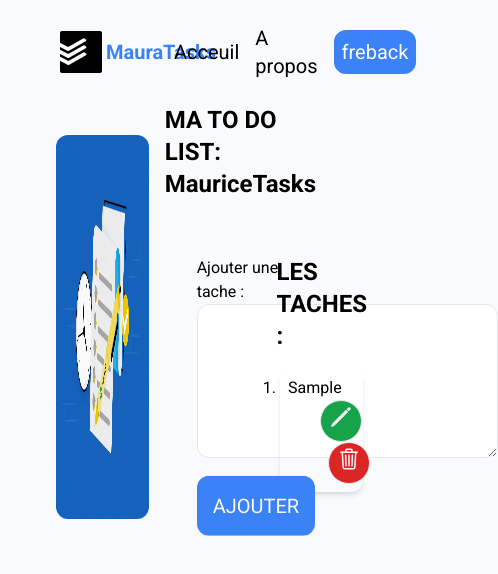
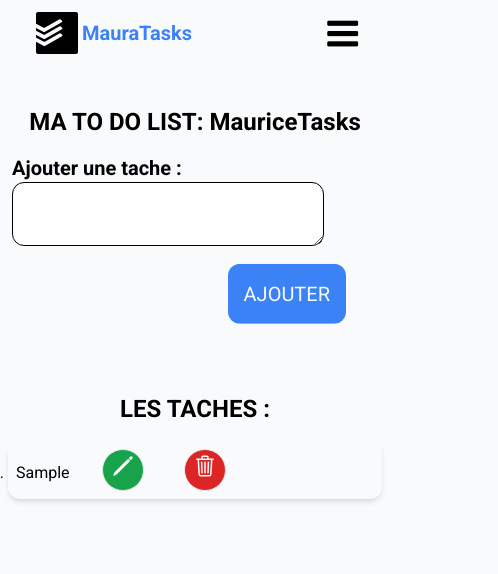
Before and after one commit to Maurice-parfait/todolist, a website: page todolist.html in a window 390 px wide. Both pictures are taken after typing "Sample" into the empty fields and a click on the button "AJOUTER". Shown: the whole page, 498 px wide, since content can reach past the window. Drawn offline with nearby package versions, Linux system fonts and the light colour scheme; files whose address does not match are found by name.

Commit message:
reponsive terminer sauf le menu en cour

```diff
--- a/script.js
+++ b/script.js
@@ -26,70 +26,9 @@
     easing: 'ease-in-out'
 });
 
+const menu = document.getElementById("menu");
+const btnmenu = document.getElementById("btnmenu");
 
-
-
-
-
-
-
-
-// la deuxieme page
-
-let liste = document.getElementById("tache");
-const btnajt = document.getElementById("btnajt");
-
-btnajt.addEventListener("click", function () {
-    let ajouter = document.getElementById("ajout_tache");
-    let tasktext = ajouter.value;
-
-    if (tasktext === "") {
-        return;
-    }
-
-    let li = document.createElement("li");
-    li.textContent = tasktext;
-
-    li.classList.add('w-full', 'mb-2', 'p-2', 'rounded-xl', 'shadow-md',); // Ajouter les classes Tailwind
-
-    let modifierbouton = document.createElement("button");
-    modifierbouton.innerHTML = '<ion-icon name="pencil-outline"></ion-icon>';
-
-    modifierbouton.classList.add('text-slate-50', 'px-2', 'py-1', 'border', 'ml-8', 'rounded-full', 'bg-green-600', 'text-2xl');
-
-    modifierbouton.onclick = function() {
-        modifierlist(li);
-    }
-
-    let supprimerbouton = document.createElement("button");
-    supprimerbouton.innerHTML = '<ion-icon name="trash-outline"></ion-icon>';
-
-    supprimerbouton.classList.add('text-slate-50', 'px-2', 'py-1', 'border', 'ml-10', 'rounded-full', 'bg-red-600', 'text-2xl');
-
-    supprimerbouton.onclick = function() {
-        supprimerlist(li);
-    }
-
-    li.appendChild(modifierbouton);
-    li.appendChild(supprimerbouton);
-
-    liste.appendChild(li);
-    ajouter.value = "";
+btnmenu.addEventListener("click", function(e) {
+    menu.classList.toggle('hidden');
 });
-
-function modifierlist(task) {
-    let tasktextElement = task.firstChild;
-    let tasktext = tasktextElement.textContent;
-
-    let newtasktext = prompt("Modifier la tache:", tasktext);
-
-    if (newtasktext === null || newtasktext === "") {
-        return;
-    }
-
-    tasktextElement.textContent = newtasktext;
-}
-
-function supprimerlist(task) {
-    liste.removeChild(task);
-}
--- a/tailwind.config.js
+++ b/tailwind.config.js
@@ -1,6 +1,6 @@
 /** @type {import('tailwindcss').Config} */
 module.exports = {
-  content: ["./index.html", "./script.js", "./todolist.html"],
+  content: ["./index.html", "./script.js", "./todolist.html", "todolist.js"],
   theme: {
     extend: {
       fontFamily : {
--- a/todolist.html
+++ b/todolist.html
@@ -5,46 +5,53 @@
     <meta name="viewport" content="width=device-width, initial-scale=1.0">
     <title>TO-DO-LIST</title>
     <link rel="stylesheet" href="src/output.css">
+    <link rel="stylesheet" href="icomoon/style.css">
     <script src="https://unpkg.com/scrollreveal"></script>
 </head>
 <body class="m-0 p-0 box-border  h-screen bg-slate-50 font-primary">
 
-    <div class="px-14 py-4 text-xl">
+    <div class="px-14 py-4 text-xl max-md:px-4 max-md:py-2 max-sm:px-8">
         <div class="flex items-center ">
             <div class="flex items-center text-blue-500 font-bold">
                 <img class="" src="img/icons8-todoist-50.png" alt="">
                 <h1>MauraTasks</h1>
             </div>
 
-            <ul class="flex justify-end w-full items-center">
-                <li class="m-2"><a href="index.html">
-                    Acceuil
-                </a></li>
-                <li class="m-2">A propos</li>
-                <li class="m-2 p-2 rounded-xl bg-blue-500 text-slate-50">freback</li>
+            <ul class="flex justify-end w-full items-center
+                max-sm:flex-col max-sm:justify-center max-sm:z-[99] max-sm:border max-sm:h-screen
+                max-sm:text-5xl max-sm:flex-wrap max-sm:bg-red-600 max-sm:absolute max-sm:top-16 max-sm:left-0
+                max-sm:hidden" id="menu">
+                <li class="m-2">Acceuil</li>
+                <li class="m-2">Apropos</li>
+                <li class="m-2 p-2 rounded-xl bg-blue-500 text-slate-50">To Do list</li>
             </ul>
+
+            <div class="hidden max-sm:flex max-sm:justify-end max-sm:w-full max-sm:text-4xl" >
+                <i class="icon-navicon" id="btnmenu"></i>
+            </div>
         </div>
     </div>
 
-    <div class="flex px-14 items-center">
-        <div class="w-1/3 mr-4">
+    <div class="flex px-14 items-center max-sm:px-2">
+        <div class="w-1/3 mr-4 max-sm:hidden">
             <img class="rounded-xl h-96" src="img/Best-To-Do-List-Apps-For-Better-Task-Management.webp" alt="">
         </div>
 
-        <div class="w-3/5">
+        <div class="w-3/5 max-sm:w-full max-sm:mt-10">
             <h1 class="flex justify-center text-2xl font-bold">MA TO DO LIST: MauriceTasks</h1>
 
-            <div class="flex">
-                <div class="ml-8 mt-14 w-1/2">
-                    <label for="">Ajouter une tache :</label> <br>
-                    <textarea class="p-4 border rounded-xl focus:outline-none focus:border-sky-500 focus:ring-1 focus:ring-sky-500" id="ajout_tache" name="" cols="30" rows="5"></textarea> <br>
+            <div class="flex max-sm:block">
+                <div class="ml-8 mt-14 w-1/2 max-sm:w-full max-sm:mt-4 max-sm:ml-1">
+                    <label for="" class="max-sm:font-bold max-sm:text-xl max-sm:mb-2">Ajouter une tache :</label> <br>
+                    <textarea class="p-4 border rounded-xl focus:outline-none focus:border-sky-500 focus:ring-1
+                     focus:ring-sky-500   max-sm:max-h-16 max-sm:w-5/6 max-sm:p-2 max-sm:border-black" id="ajout_tache" name="" cols="30" rows="5"></textarea> <br>
 
-                    <div class="mt-6">
+                    <div class="mt-6 max-sm:flex max-sm:justify-end max-sm:mr-10">
                         <button id="btnajt" class="p-4 rounded-xl flex justify-center  bg-blue-500 text-slate-50 text-xl animate-bounce">AJOUTER</button>
                     </div>
                 </div>
 
-                <div class="w-1/2 mt-14">
+                <div class="w-1/2 mt-14 max-sm:w-full">
 
                     <ul id="tache" class="list-decimal">
 
@@ -62,6 +69,6 @@
     <script type="module" src="https://unpkg.com/ionicons@7.1.0/dist/ionicons/ionicons.esm.js"></script>
     <script nomodule src="https://unpkg.com/ionicons@7.1.0/dist/ionicons/ionicons.js"></script>
 
-    <script src="script.js"></script>
+    <script src="todolist.js"></script>
 </body>
 </html>
--- /dev/null
+++ b/todolist.js
@@ -0,0 +1,58 @@
+
+let liste = document.getElementById("tache");
+const btnajt = document.getElementById("btnajt");
+
+btnajt.addEventListener("click", function () {
+    let ajouter = document.getElementById("ajout_tache");
+    let tasktext = ajouter.value;
+
+    if (tasktext === "") {
+        return;
+    }
+
+    let li = document.createElement("li");
+    li.textContent = tasktext;
+
+    li.classList.add('w-full', 'mb-2', 'p-2', 'rounded-xl', 'shadow-md',); // Ajouter les classes Tailwind
+
+    let modifierbouton = document.createElement("button");
+    modifierbouton.innerHTML = '<ion-icon name="pencil-outline"></ion-icon>';
+
+    modifierbouton.classList.add('text-slate-50', 'px-2', 'py-1', 'border', 'ml-8', 'rounded-full', 'bg-green-600', 'text-2xl');
+
+    modifierbouton.onclick = function() {
+        modifierlist(li);
+    }
+
+    let supprimerbouton = document.createElement("button");
+    supprimerbouton.innerHTML = '<ion-icon name="trash-outline"></ion-icon>';
+
+    supprimerbouton.classList.add('text-slate-50', 'px-2', 'py-1', 'border', 'ml-10', 'rounded-full', 'bg-red-600', 'text-2xl');
+
+    supprimerbouton.onclick = function() {
+        supprimerlist(li);
+    }
+
+    li.appendChild(modifierbouton);
+    li.appendChild(supprimerbouton);
+
+    liste.appendChild(li);
+    ajouter.value = "";
+});
+
+function modifierlist(task) {
+    let tasktextElement = task.firstChild;
+    let tasktext = tasktextElement.textContent;
+
+    let newtasktext = prompt("Modifier la tache:", tasktext);
+
+    if (newtasktext === null || newtasktext === "") {
+        return;
+    }
+
+    tasktextElement.textContent = newtasktext;
+}
+
+function supprimerlist(task) {
+    liste.removeChild(task);
+}
```
Also changed, not shown: index.html (+23 -10 lines), src/output.css.
